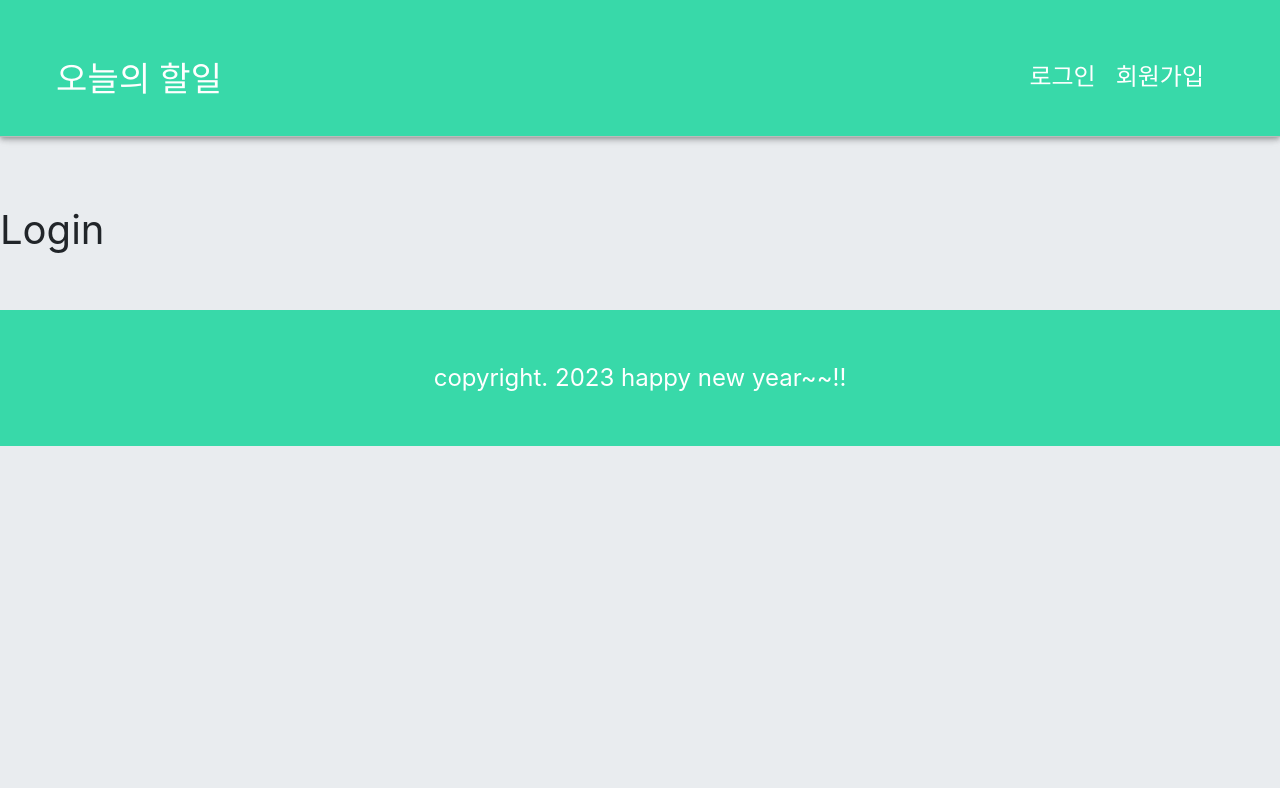
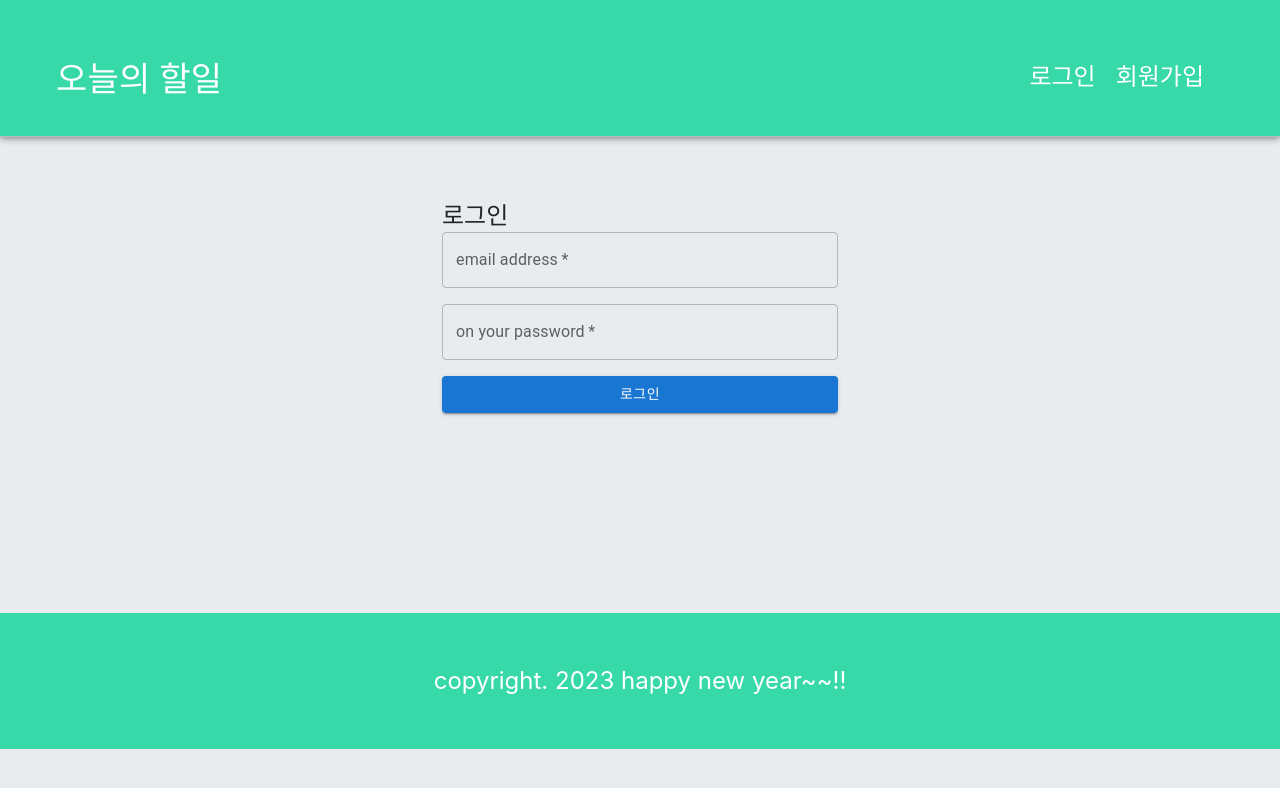
Before and after one commit to jeongEY321/react-tobo-app, a React (Create React App) app: page /login in a window 1280 px wide. Shown: the top 788 px of the page. Built offline with nearby package versions, Linux system fonts and the light colour scheme; the HTML template or start-up script is replaced by a standard one.

Commit message:
로그인 기능 구현

```diff
--- a/src/component/layout/Header.js
+++ b/src/component/layout/Header.js
@@ -1,10 +1,29 @@
-import React from 'react'
+import React, { useEffect, useState } from 'react'
 import {AppBar, Toolbar, Grid,
     Typography, Button} from "@mui/material";
 import './header.css'
-import { Link } from 'react-router-dom';
+import { Link, useNavigate } from 'react-router-dom';
+
+import { isLogin, getLoginUserInfo } from '../../util/login-utils';
 
 const Header = () => {
+    const redirection = useNavigate();
+
+    const [userInfo, setUserInfo] = useState({});
+
+    const { token, username, role } = userInfo;
+
+    //로그아웃 핸들러
+    const logoutHandler = e => {
+        localStorage.clear();
+        redirection('/');
+    }
+
+
+    useEffect(() => {
+        setUserInfo(getLoginUserInfo());
+    }, []);
+
     return (
         <AppBar position="fixed" style={{
             background: '#38d9a9',
@@ -19,14 +38,29 @@ const Header = () => {
                                 alignItems: 'center'
                             }
                         }>
-                            <Typography variant="h4">오늘의 할일</Typography>
+                            <Typography variant="h4">
+                                {
+                                    isLogin() ? username + '님' : '오늘'
+                                }
+                                의 할일
+                            </Typography>
                         </div>
                     </Grid>
 
                     <Grid item>
                         <div className='btn-group'>
-                            <Link to='/login'>로그인</Link>
-                            <Link to='/join'>회원가입</Link>
+                            {
+                                isLogin() ? (
+                                            <button className='logout-btn' onClick={logoutHandler}>
+                                                로그아웃
+                                            </button>
+                                        ) : (
+                                            <>
+                                                <Link to='/login'>로그인</Link>
+                                                <Link to='/join'>회원가입</Link>
+                                            </>
+                                        )
+                            }
                         </div>
                     </Grid>
 
--- a/src/component/layout/header.css
+++ b/src/component/layout/header.css
@@ -1,4 +1,4 @@
-.btn-group {
+.btn-group * {
     font-size: 24px;
   }
   .btn-group a
--- a/src/component/user/Login.js
+++ b/src/component/user/Login.js
@@ -1,9 +1,143 @@
+import React from 'react'
+import {Button, Container, Grid,
+    TextField, Typography, Link} from "@mui/material";
+import { useNavigate } from 'react-router-dom';
+
+import { API_BASE_URL as BASE, USER } from '../../config/host-config';
+
 const Login = () => {
-  return (
-    <div style={{ marginTop: '200px', fontSize: '40px'}}>
-        Login
-    </div>
-  )
+
+    const redirection = useNavigate();
+
+    const REQUEST_URL = BASE + USER + '/signin';
+
+    //서버에 비동기 로그인 요청
+    //함수 앞에 async를 붙이면 해당 함수는 프로미스 객체를 바로 리턴합니다.
+    const fetchLogin = async() => {
+
+        //사용자가 입력한 이메일, 비밀번호 입력 태그 얻어오기
+        const $email = document.getElementById('email');
+        const $password = document.getElementById('password');
+
+        //await는 async로 선언된 함수에서만 사용이 가능합니다.
+        //await는 프로미스 객체가 처리될 때까지 기다립니다.
+        //프로미스 객체의 반환값을 바로 활용할 수 있게 도와줍니다.
+        //then()을 활용하는 것보다 가독성이 좋고 쓰기도 쉽습니다.
+        const res = await fetch(REQUEST_URL, {
+            method: 'POST',
+            headers: { 'content-type' : 'application/json' },
+            body: JSON.stringify({
+                email: $email.value,
+                password: $password.value
+             })
+        });
+
+        if (res.status === 400) {
+            const text = await res.text();
+            alert(text);
+            return;
+        }
+
+        const { token, userName, email, role } = await res.json();
+        // console.log(json);
+
+        //json에 담긴 인증정보를 클라이언트에 보관
+        // 1. 로컬 스토리지 - 브라우저가 종료되어도 보관됨.
+        // 2. 세션 스토리지 - 브라우저가 종료되면 사라짐.
+        localStorage.setItem('ACCESS_TOKEN', token);
+        localStorage.setItem('LOGIN_USERNAME', userName);
+        localStorage.setItem('USER_ROLE', role);
+
+
+        //홈으로 리다이렉트
+        redirection('/');
+
+
+        // fetch(REQUEST_URL, {
+        //
+        //     headers: { 'content-type' : 'application/json' },
+        //     body: JSON.stringify({
+        //         email: $email.value,
+        //         password: $password.value
+        //     })
+        // })
+        // .then(res => {
+        //     if(res.status === 400) { // 가입이 안되어있거나, 비번 틀린 경우
+        //         return res.text();
+        //     }
+        //     return res.json();
+        // })
+        // .then(result => {
+        //     if(typeof result === 'string') {
+        //         alert(result);
+        //         return;
+        //     }
+        //     console.log(result);
+        // });
+    }
+
+    //로그인 요청 핸들러
+    const loginHandler = e => {
+        e.preventDefault();
+
+
+
+        // 서버에 로그인 요청 전송
+        fetchLogin();
+
+    }
+
+    return (
+        <Container component="main" maxWidth="xs" style={{ margin: "200px auto" }}>
+            <Grid container spacing={2}>
+                <Grid item xs={12}>
+                    <Typography component="h1" variant="h5">
+                        로그인
+                    </Typography>
+                </Grid>
+            </Grid>
+
+            <form noValidate onSubmit={loginHandler}>
+
+                <Grid container spacing={2}>
+                    <Grid item xs={12}>
+                        <TextField
+                            variant="outlined"
+                            required
+                            fullWidth
+                            id="email"
+                            label="email address"
+                            name="email"
+                            autoComplete="email"
+                        />
+                    </Grid>
+                    <Grid item xs={12}>
+                        <TextField
+                            variant="outlined"
+                            required
+                            fullWidth
+                            name="password"
+                            label="on your password"
+                            type="password"
+                            id="password"
+                            autoComplete="current-password"
+                        />
+                    </Grid>
+                    <Grid item xs={12}>
+                        <Button
+                            type="submit"
+                            fullWidth
+                            variant="contained"
+                            color="primary"
+                        >
+                            로그인
+                        </Button>
+                    </Grid>
+                </Grid>
+            </form>
+        </Container>
+      );
+
 }
 
-export default Login
+export default Login;
--- /dev/null
+++ b/src/util/login-utils.js
@@ -0,0 +1,20 @@
+
+// 로그인 한 유저의 데이터 객체를 반환하는 함수
+export const getLoginUserInfo = () => {
+
+    return {
+        token: localStorage.getItem('ACCESS_TOKEN'),
+        username: localStorage.getItem('LOGIN_USERNAME'),
+        role: localStorage.getItem('USER_ROLE')
+    };
+
+};
+
+//로그인 여부를 확인하는 함수
+// const isLogin = () => {
+//     const token = localStorage.getItem('ACCESS_TOKEN');
+//     if(token === null) return false;
+//     return true;
+// }
+
+export const isLogin = () => !!localStorage.getItem('ACCESS_TOKEN');
```
